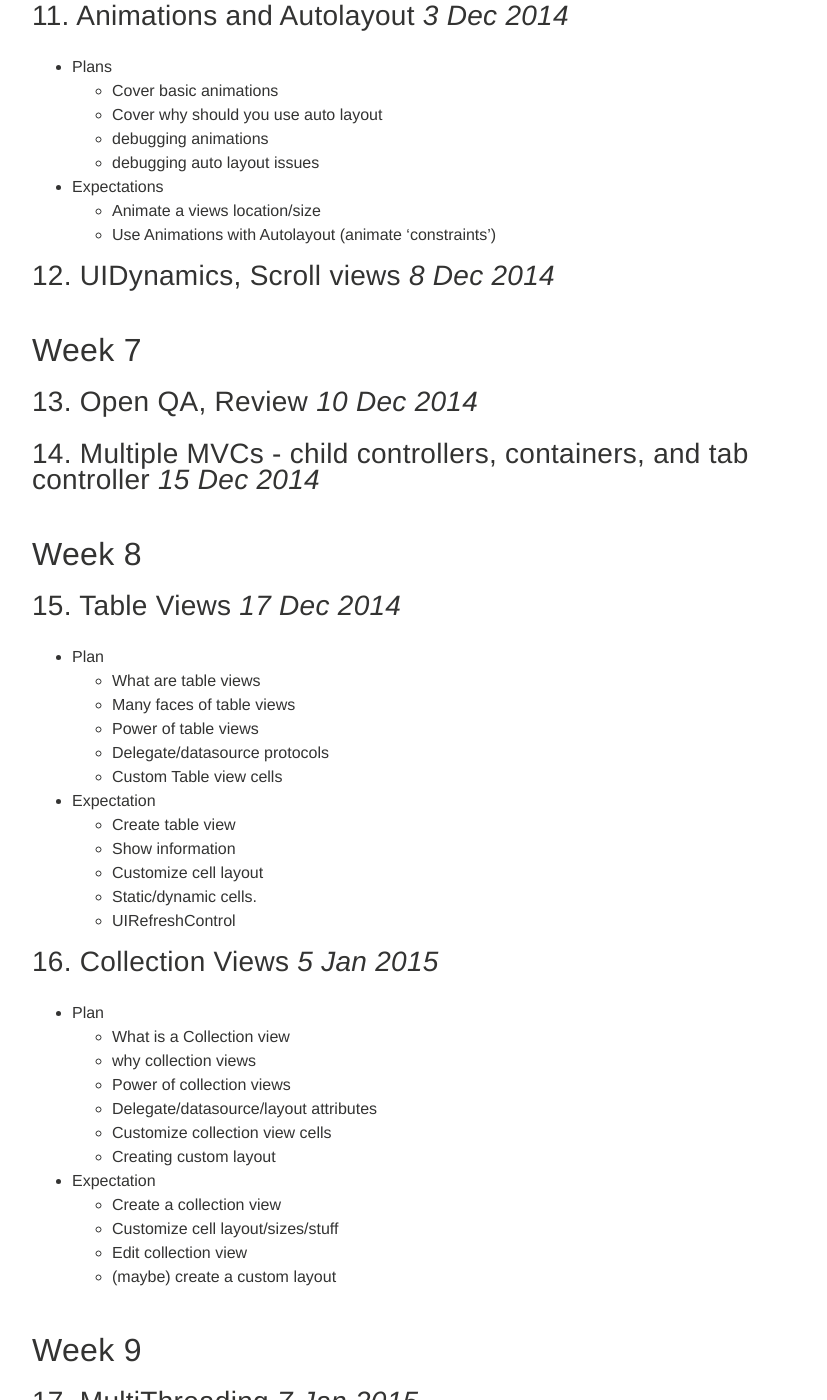
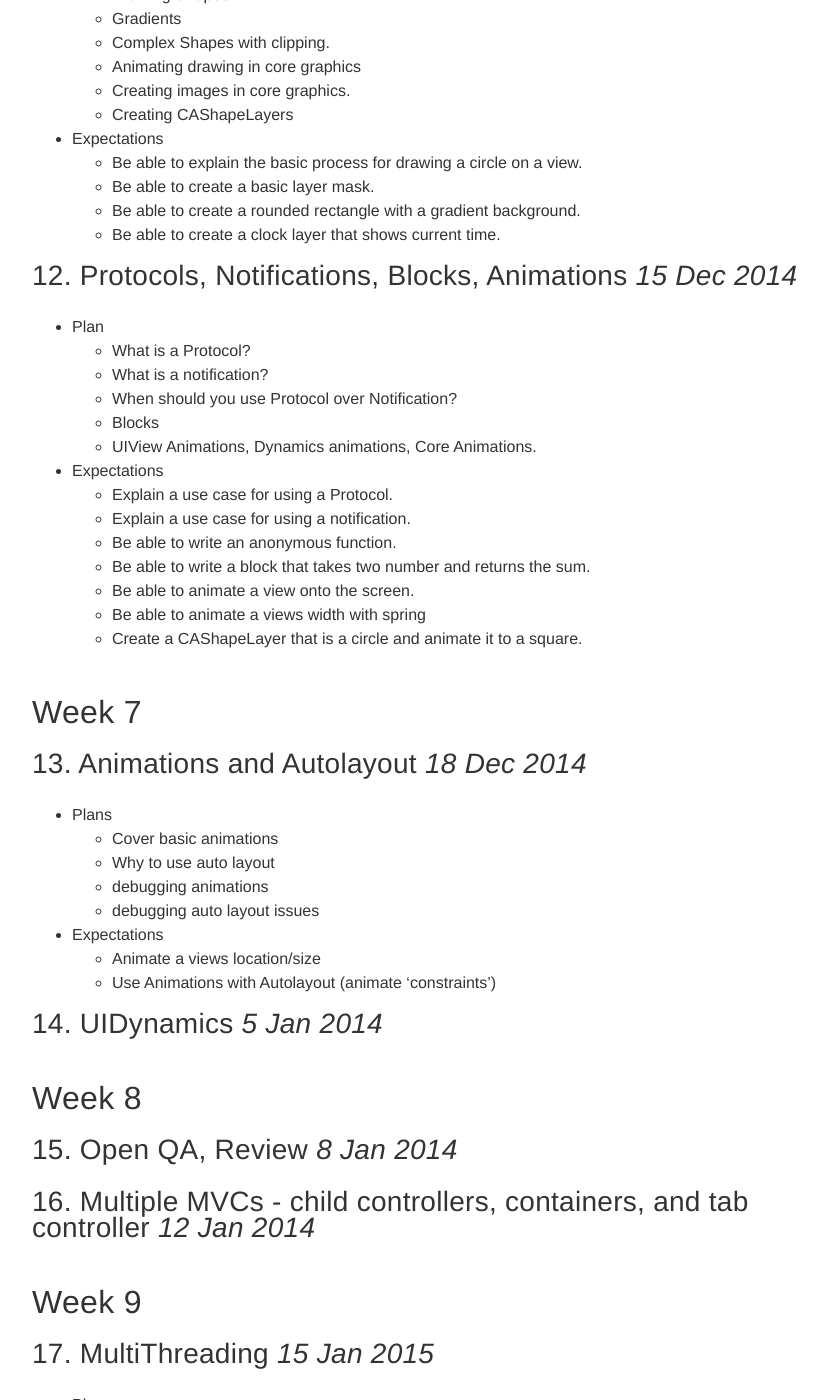
Before and after one commit to portlandcodeschool/ios, a Jekyll site: the page built from schedule.md, in a window 1280 px wide and 1400 px high, scrolled down 4789 px. Shown: the whole window, without its empty margins (288-1115 px from the left). Built offline with Jekyll 4.4.1, drawn with Linux system fonts in a browser that asks for light colours; nearby versions of some CDN libraries; some of the changed text lies outside the part shown.

Commit message:
Update schedule.md

```diff
--- a/schedule.md
+++ b/schedule.md
@@ -23,18 +23,18 @@ tags: [schedule]
     * Cover Apple developer portal
     * Create Signing Certificate
     * Create Provisioning Profile
+    * Overview of Xcode
     * Create new app project in xCode
     * Storyboard and  Interface build overview
     * Info Plist and Project settings
-    * Schemes, build phases, configurations.
   * Expectations
-    * Be able to create a certificate for yourself
+    * Be able to create a certificate
     * Create a provision profile for your app
     * Create a new basic application
-    * Be able to explain which 2 places you can change the app version and other app settings.
-    * Be able to explain what a scheme is and what the two most used schemes are.
+    * Linking storyboard elements
 
 # Week 2
+
 ## 3. Objective-c Fundamentals - Objects, Syntax, Classes, Categories *10 Nov 2014*
   * Plan
     * Strongly typed vs Dynamically typed
@@ -68,6 +68,7 @@ tags: [schedule]
   * Open iOS lab
 
 # Week 3
+
 ## 5. Unit testing and clean code *17 Nov 2014*
   * Plan
     * Why unit testing is important
@@ -147,7 +179,7 @@ tags: [schedule]
     * Be able to create a rounded rectangle with a gradient background.
     * Be able to create a clock layer that shows current time.
 
-## 10. Protocols, Notifications, Blocks, Animations *1 Dec 2014*
+## 12. Protocols, Notifications, Blocks, Animations *15 Dec 2014*
   * Plan
     * What is a Protocol?
     * What is a notification?
@@ -163,55 +195,29 @@ tags: [schedule]
     * Be able to animate a views width with spring
     * Create a CAShapeLayer that is a circle and animate it to a square.
 
-# Week 6
-## 11. Animations and Autolayout *3 Dec 2014*
+# Week 7
+
+## 13. Animations and Autolayout *18 Dec 2014*
   * Plans
     * Cover basic animations
-    * Cover why should you use auto layout
+    * Why to use auto layout
     * debugging animations
     * debugging auto layout issues
   * Expectations
     * Animate a views location/size
     * Use Animations with Autolayout (animate ‘constraints’)
 
-## 12. UIDynamics, Scroll views *8 Dec 2014*
-
-# Week 7
-## 13. Open QA, Review *10 Dec 2014*
-
-## 14. Multiple MVCs - child controllers, containers, and tab controller *15 Dec 2014*
+## 14. UIDynamics *5 Jan 2014*
 
 # Week 8
-## 15. Table Views *17 Dec 2014*
-  * Plan
-    * What are table views
-    * Many faces of table views
-    * Power of table views
-    * Delegate/datasource protocols
-    * Custom Table view cells
-  * Expectation
-    * Create table view
-    * Show information
-    * Customize cell layout
-    * Static/dynamic cells.
-    * UIRefreshControl
 
-## 16. Collection Views *5 Jan 2015*
-  * Plan
-    * What is a Collection view
-    * why collection views
-    * Power of collection views
-    * Delegate/datasource/layout attributes
-    * Customize collection view cells
-    * Creating custom layout
-  * Expectation
-    * Create a collection view
-    * Customize cell layout/sizes/stuff
-    * Edit collection view
-    * (maybe) create a custom layout
+## 15. Open QA, Review *8 Jan 2014*
+
+## 16. Multiple MVCs - child controllers, containers, and tab controller *12 Jan 2014*
 
 # Week 9
-## 17. MultiThreading *7 Jan 2015*
+
+## 17. MultiThreading *15 Jan 2015*
   * Plan
     * What is GCD
     * What are NSOperationQueues
@@ -235,7 +241,8 @@ tags: [schedule]
     * Be able to create an API class for app interaction
 
 # Week 10
-## 19. Working with Local Data - Documents and Core Data *14 Dec 2015*
+
+## 19. Working with Local Data - Documents and Core Data *22 Jan 2015*
   * Plan
     * What is Core Data
     * Why use Core Data
@@ -258,31 +265,37 @@ tags: [schedule]
     * Save changes back
 
 # Week 11
-## 21. Core Location, Mapkit *21 Jan 2015*
 
-## 22. UI activity sharing *26 Jan 2015*
+## 21. Core Location, Mapkit *29 Jan 2015*
+
+## 22. UI activity sharing *2 Feb 2015*
 
 # Week 12
-## 23. Camera, Actionsheet Controllers, Core motion, Alerts, Sharing *28 Jan 2015*
 
-## 24. App Brainstorm *2 Feb 2015*
+## 23. Camera, Actionsheet Controllers, Core motion, Alerts, Sharing *5 Feb 2015*
+
+## 24. App Brainstorm *9 Feb 2015*
 
 # Week 13
-## 25. Open QA, Review *4 Feb 2015*
 
-## 26. iPad, iPhone, Universal - Multiple storyboards, reusable code *9 Feb 2015*
+## 25. Open QA, Review *12 Feb 2015*
+
+## 26. iPad, iPhone, Universal - Multiple storyboards, reusable code *16 Feb 2015*
 
 # Week 14
-## 27. App work *11 Feb 2015*
 
-## 28. App work *16 Feb 2015*
+## 27. App work *19 Feb 2015*
+
+## 28. App work *23 Feb 2015*
 
 # Week 15
-## 29. App work *18 Feb 2015*
 
-## 30. App work *23 Feb 2015*
+## 29. App work *26 Feb 2015*
+
+## 30. App work *2 Mar 2015*
 
 # Week 16
-## 31. Preparing your app for distribution *25 Feb 2015*
 
-## 32. Wrap up *2 Mar 2015*
+## 31. Preparing your app for distribution *5 Mar 2015*
+
+## 32. Wrap up *9 Mar 2015*
```
Also changed, not shown: other parts of schedule.md (+41 -10 lines).
